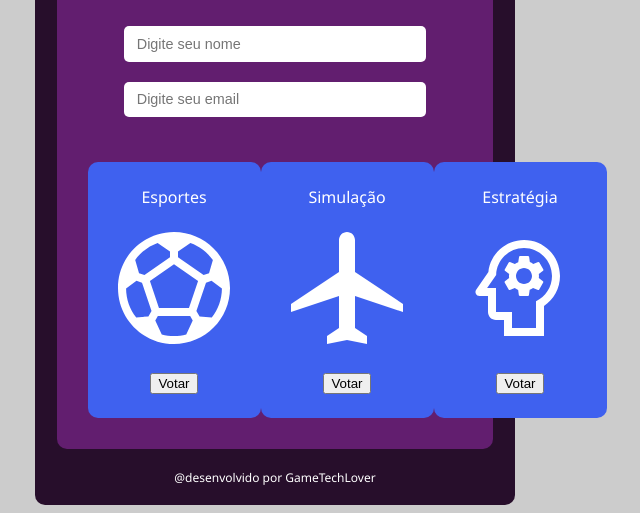
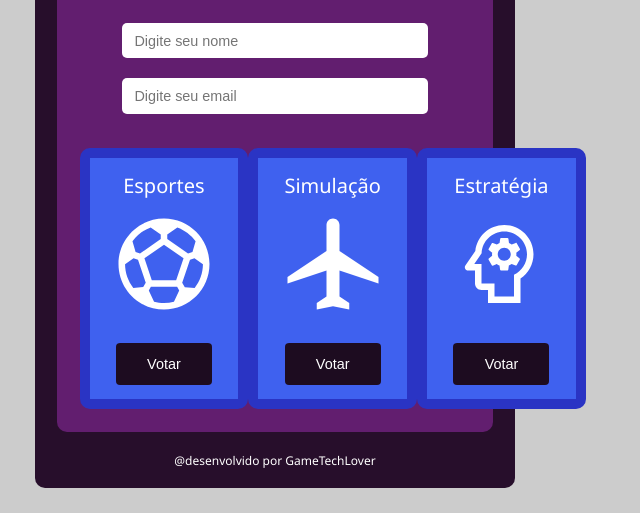
Before and after one commit to alanapadilha/enquete, a plain HTML site: page index.html in a window 1280 px wide. Shown: the part 419-932 px from the top of the page, without its empty margins (365-1005 px from the left). Drawn offline with Linux system fonts and the light colour scheme.

Commit message:
closes #6 - Imagens e Buttons

```diff
--- a/style.css
+++ b/style.css
@@ -11,6 +11,23 @@ input {
     border-radius: 5px;
     border: 0;
     margin: 10px;
+}
+
+button {
+    margin-top: 0.5rem;
+
+     width: 80%;
+     padding: 0.8rem 0.5rem;
+
+     color: #FFFF;
+     background-color: #1D0C20;
+
+     font-size: 0.9rem;
+
+     border-radius: 4px;
+     border: none;
+
+     cursor: pointer;
 }
 
 .header {
@@ -57,7 +74,7 @@ input {
 }
 
 .form {
-    padding: 1.2rem;
+    padding: 1rem;
     display: flex;
     flex-direction: column;
     align-items: center;
@@ -67,7 +84,7 @@ input {
 .column {
     display: flex;
     justify-content: space-around;
-    padding: 1rem;
+    padding: 0.5rem;
 }
 
 .poll {
@@ -75,9 +92,19 @@ input {
     flex-direction: column;
     display: flex;
     align-items: center;
-    padding: 1.5rem;
+    padding: 0.9rem;
     border-radius: 10px;
-    width: 125px;
+    width: 120px;
+
+    border: #2A34C4 10px;
+    border-style: solid;
+
+    font-size: 20px;
+}
+
+.poll object {
+    width: 130px;
+    height: 130px;
 }
 
 .footer {
```
